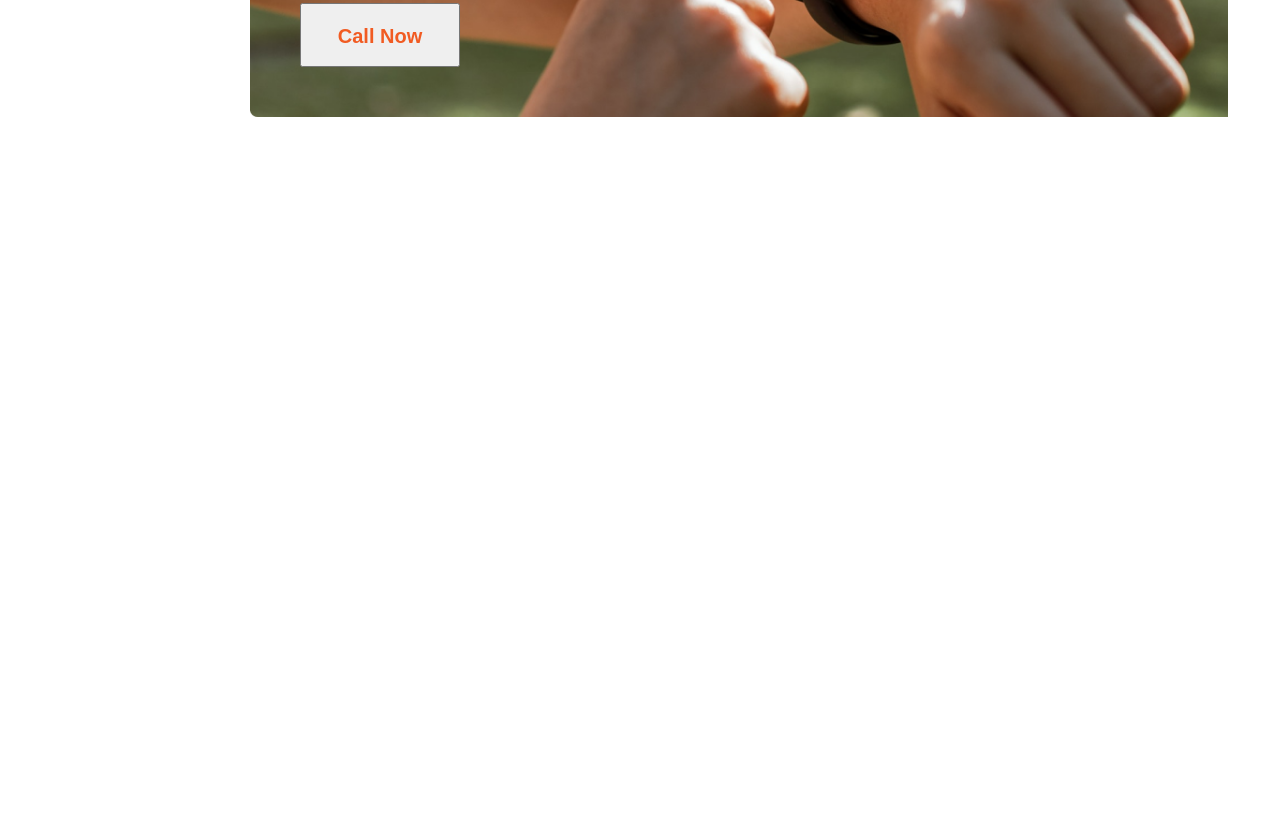
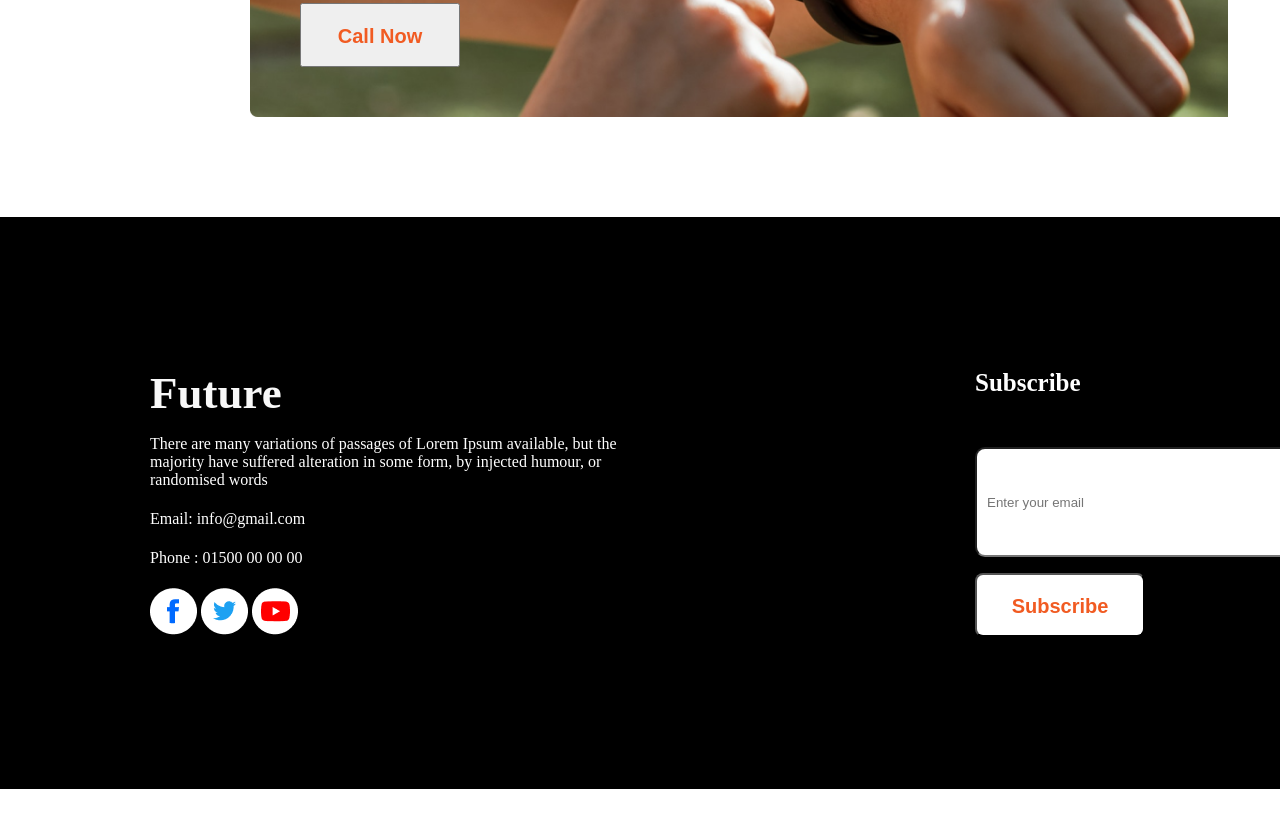
Before and after one commit to sarkarniloy102/New_year_plans, a plain HTML site: page index.html in a window 1280 px wide. Shown: the part 2168-2995 px from the top of the page. After the commit the page ends 2957 px from the top, so only its background shows below. Drawn offline with Linux system fonts and the light colour scheme.

Commit message:
footer part complete

```diff
--- a/css/style.css
+++ b/css/style.css
@@ -61,7 +61,7 @@
 /* main part starts */
 .main_layer {
     width: 1600px;
-    height: 3223px;
+    /* height: 3223px; */
 }
 
 /* section part-01 starts  */
@@ -179,3 +179,62 @@
     font-weight: 600;
 
 }
+
+/* section part-03 end */
+
+/* end of main part */
+
+/* start footer part */
+.footer_contain {
+    background-color: black;
+    display: flex;
+    /* justify-content: space-around; */
+    align-items: center;
+    color: white;
+    padding: 150px;
+}
+
+.footer_descrip h1 {
+    color: #F8F8F8;
+    font-size: 45px;
+    font-weight: 700;
+    margin-bottom: 16px;
+}
+
+.footer_descrip p {
+
+    width: 485px;
+    color: #FFF;
+    font-size: 16px;
+    font-weight: 400;
+    margin-right: 340px;
+    margin-bottom: 21px;
+}
+
+
+.footer_contact h3 {
+    color: #FFF;
+    font-size: 25px;
+    font-weight: 600;
+    margin-bottom: 50px;
+}
+
+.footer_contact input {
+    padding: 21px 40px 21px 10px;
+    border-radius: 10px;
+    width: 325px;
+    height: 64px;
+    margin-bottom: 16px;
+}
+
+.footer_contact button {
+    padding: 20px 30px;
+    width: 170.106px;
+    height: 64px;
+    border-radius: 8px;
+    background: #FFF;
+    color: #F15B22;
+    font-size: 20px;
+    font-weight: 600;
+
+}
--- a/index.html
+++ b/index.html
@@ -103,10 +103,37 @@
             </div>
 
         </section>
+
+        <!-- end of section part 3 -->
     </main>
+    <!-- end of main part -->
 
+    <!-- start footer part -->
     <footer>
+        <div class="footer_contain">
+            <div class="footer_descrip">
+                <h1>Future</h1>
+                <p>There are many variations of passages of Lorem Ipsum available, but the majority have suffered
+                    alteration in some form, by injected humour, or randomised words</p>
 
+                <p>Email: info@gmail.com</p>
+                <p>Phone : 01500 00 00 00</p>
+
+                <div class="footer_img">
+                    <img src="icons/fb.png" alt="">
+                    <img src="icons/twitter.png" alt="">
+                    <img src="icons/youtube.png" alt="">
+                </div>
+            </div>
+
+            <div class="footer_contact">
+
+                <h3>Subscribe</h3>
+                <input type="email" placeholder="Enter your email"> <br>
+                <button>Subscribe</button>
+
+            </div>
+        </div>
     </footer>
 
 </body>
```
